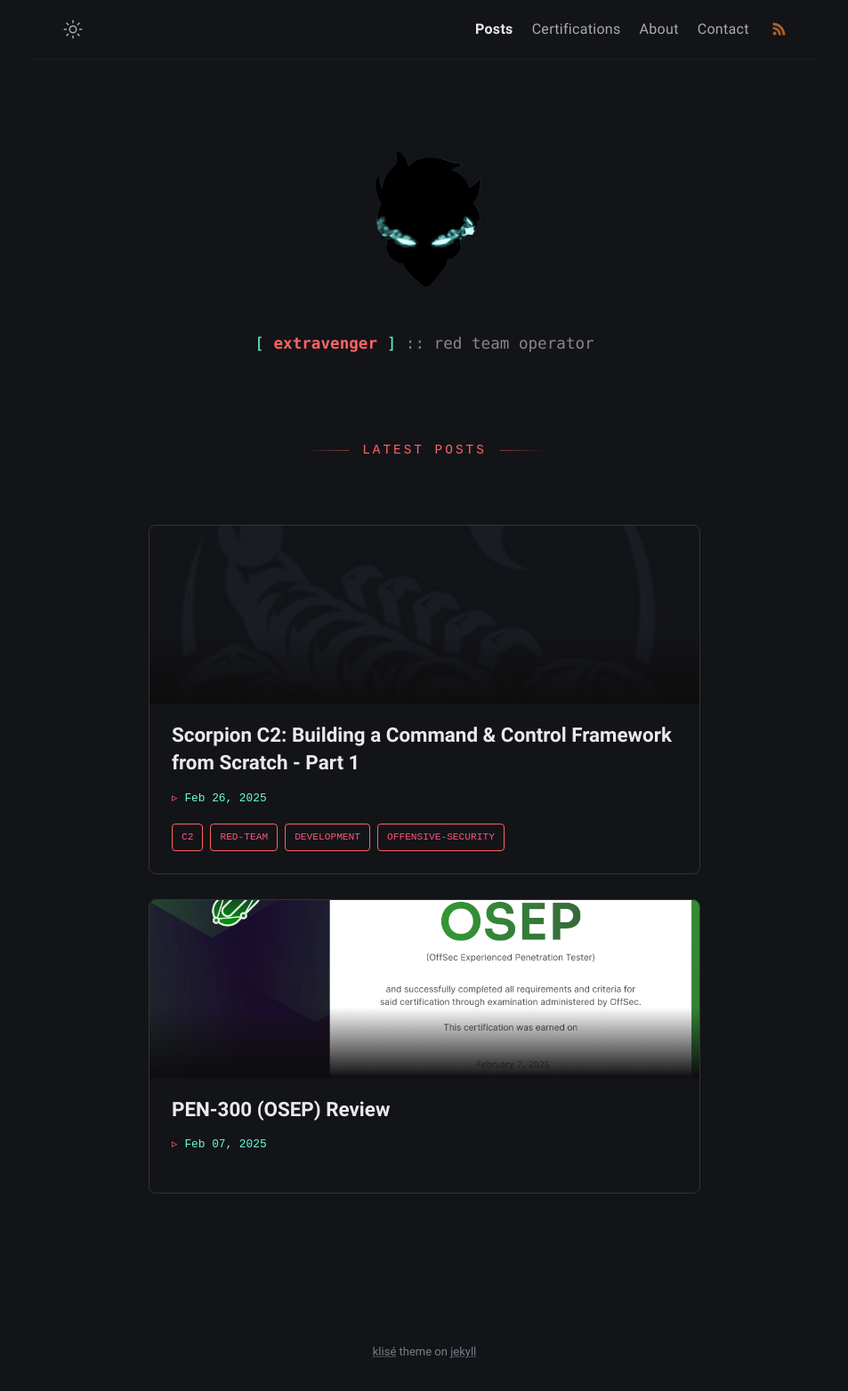
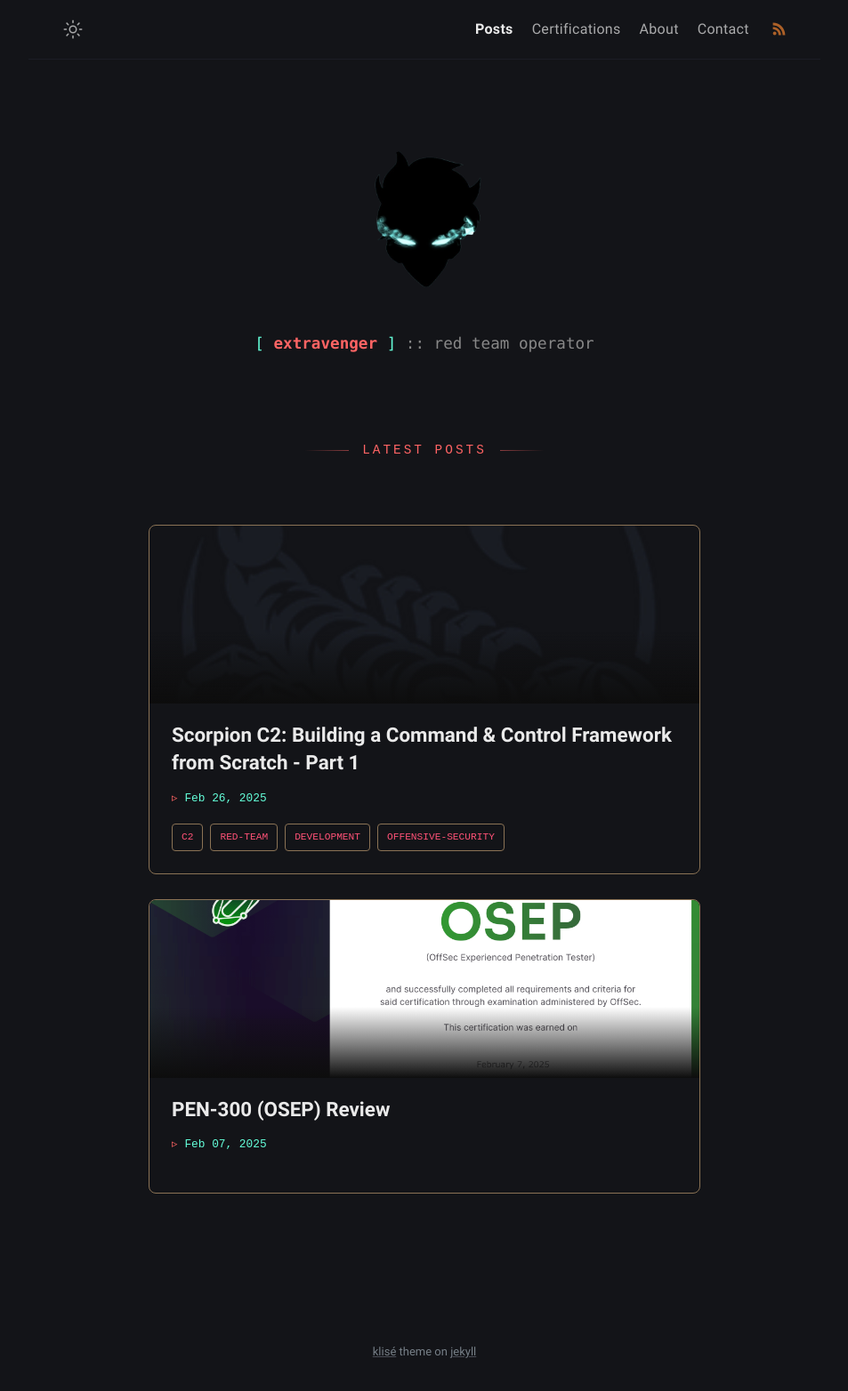
Before and after one commit to Extravenger/extravenger.github.io, a Jekyll site: the page built from index.md, in a window 1280 px wide. Shown: the whole page at 89% size, without its empty margins (163-1116 px from the left). Built offline with Jekyll 4.4.1, drawn with Linux system fonts in a browser that asks for light colours.

Commit message:
Update default.html

```diff
--- a/_layouts/default.html
+++ b/_layouts/default.html
@@ -134,7 +134,7 @@ layout: home
     /* Card-style layout for each post - simple with clean outline */
     .post-card {
       background: transparent;
-      border: 1px solid var(--border-color, #333);
+      border: 1px solid #8b7355;
       border-radius: 8px;
       overflow: hidden;
       display: flex;
@@ -149,7 +149,7 @@ layout: home
     }
 
     .post-card:hover {
-      border-color: var(--accent-color, #ff6464);
+      border-color: #c9a96e;
       transform: translateY(-4px);
     }
 
@@ -247,16 +247,16 @@ layout: home
       font-size: 0.7rem;
       padding: 4px 10px;
       background: transparent;
-      border: 1px solid var(--accent-color, #ff6464);
+      border: 1px solid #8b7355;
       border-radius: 4px;
-      color: var(--accent-color, #ff6464);
+      color: #c9a96e;
       text-decoration: none;
       transition: all 0.2s ease;
     }
 
     .post-card .tag:hover {
-      background: var(--accent-color, #ff6464);
-      color: var(--background-color, #0d0d0d);
+      background: #8b7355;
+      color: #0d0d0d;
     }
 
     /* No image fallback */
@@ -265,7 +265,7 @@ layout: home
     }
 
     .post-card.no-image {
-      border-top: 3px solid var(--accent-color, #ff6464);
+      border-top: 3px solid #8b7355;
     }
 
     /* Empty state */
```
